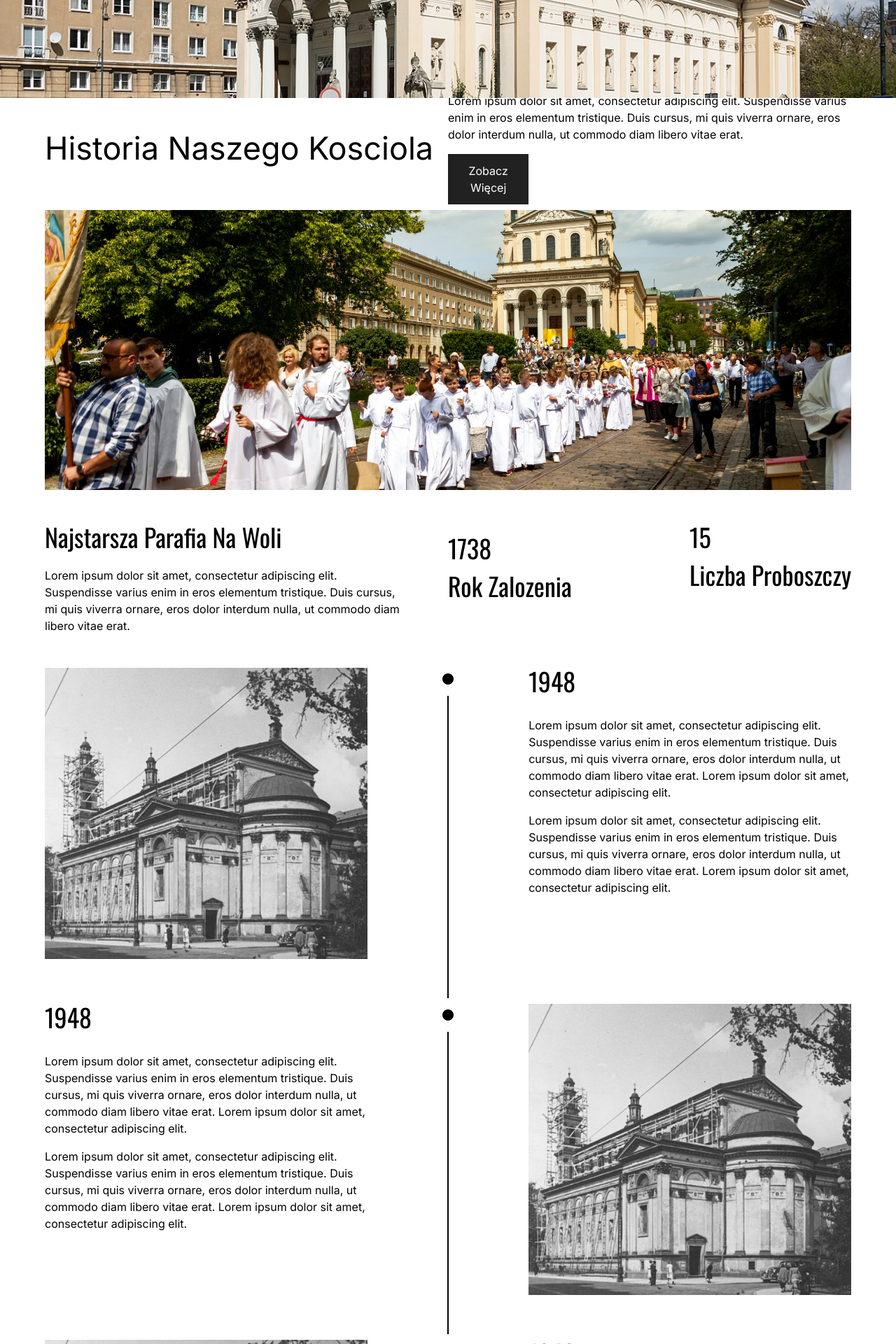
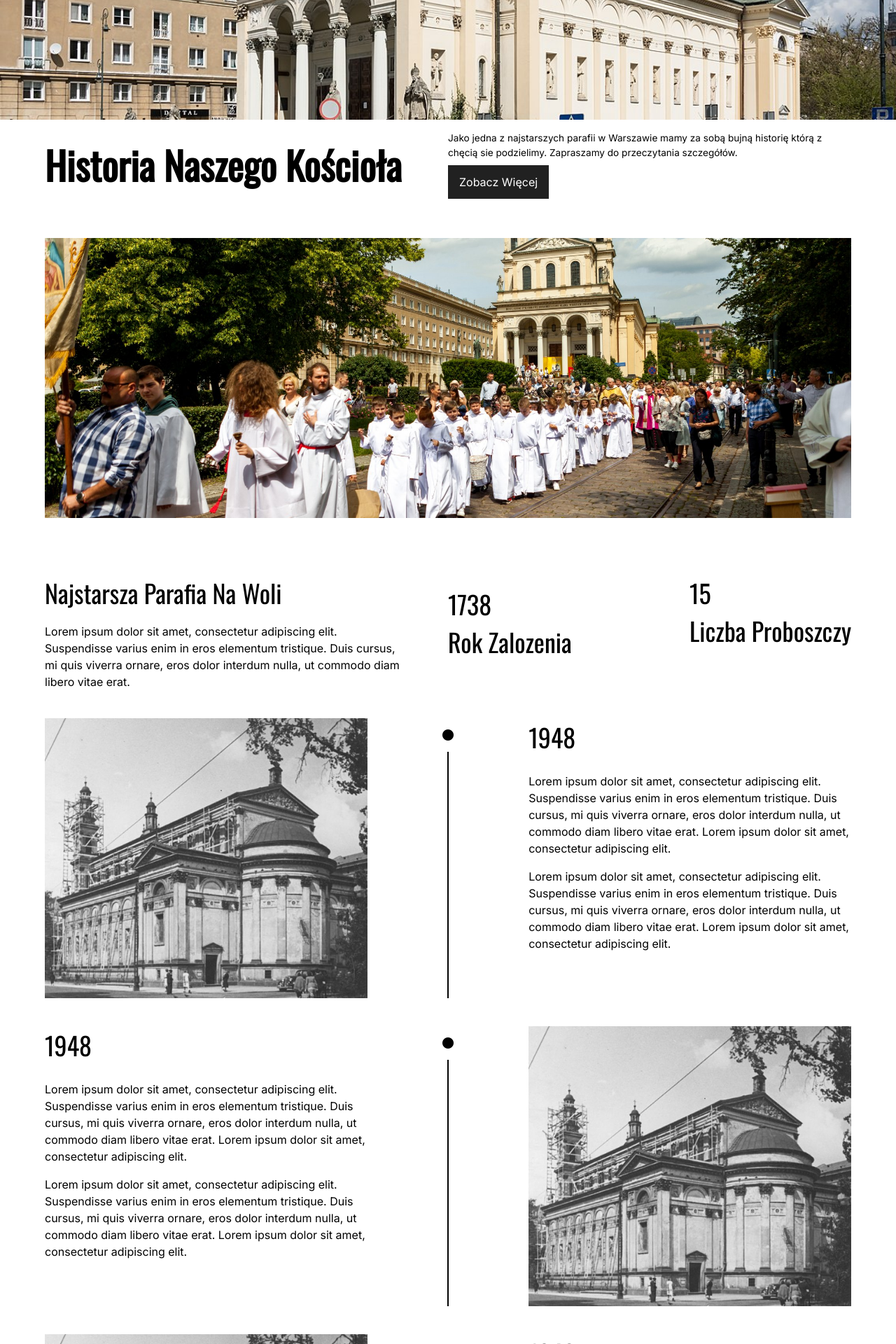
Before and after one commit to mcfilu/Parish, a Next.js app: page /parafia/historia in a window 1280 px wide. Shown: the part 500-2420 px from the top of the page at 70% size. Built offline with nearby package versions, Linux system fonts and the light colour scheme.

Commit message:
styling the historia page to be responsive

```diff
--- a/app/parafia/historia/banner.jsx
+++ b/app/parafia/historia/banner.jsx
@@ -3,7 +3,7 @@ import Image from 'next/image'
 
 const Banner = () => {
   return (
-    <div className='w-full px-[5vw] bg-white'>
+    <div className='w-full px-[5vw] bg-white py-[5vh]'>
         <div className='w-full h-[50vh] relative'>
             <Image fill objectFit='cover' alt="kosciol tlo" src="/kosciol2.jpeg" />
         </div>
--- a/app/parafia/historia/chronology.jsx
+++ b/app/parafia/historia/chronology.jsx
@@ -4,69 +4,139 @@ import '@fortawesome/fontawesome-free/css/all.min.css'
 
 const Chronology = () => {
   return (
-    <div className='w-full flex flex-col px-[5vw] my-[5vh]'>
-        <div className='flex flex-row w-full h-[60vh] justify-between'>
-            <div className='w-2/5 h-full relative '>
-                <Image className='py-[1vh] pb-[7vh]' fill objectFit='cover' alt="zdjecie historyczne" src="/Historia1.png"/>
+    <div className='w-full flex flex-col px-[3vw] md:px-[5vw] my-[5vh]'>
+        <div className='flex flex-row w-full justify-between '>
+            <div className='hidden md:flex w-2/5 h-[50vh] relative '>
+                <Image className='' fill objectFit='cover' alt="zdjecie historyczne" src="/Historia1.png"/>
             </div>
-            <div className='flex flex-col justify-center items-center'>
+            <div className='flex flex-col justify-center items-center pr-[2vw] md:pr-0'>
                 <i className='fa-solid fa-circle my-[2vh]'></i>
                 <div className='h-full border-black border-l-2'></div>
             </div>
 
-            <div className='w-2/5 h-full flex flex-col'>
-                <h2 className='text-[4.5vh] font-header2'>1948</h2>
+            <div className='w-full md:w-2/5 h-full flex flex-col'>
+                <h2 className='text-[4.5vh] font-header2 '>1948</h2>
+                <div className='flex md:hidden w-full h-[40vh] relative mt-[2vh]'>
+                    <Image className='md:py-[1vh] md:pb-[7vh]' fill objectFit='cover' alt="zdjecie historyczne" src="/Historia1.png"/>
+                </div>
                 <p className='mt-[3vh]'>Lorem ipsum dolor sit amet, consectetur adipiscing elit. Suspendisse varius enim in eros elementum tristique. Duis cursus, mi quis viverra ornare, eros dolor interdum nulla, ut commodo diam libero vitae erat. Lorem ipsum dolor sit amet, consectetur adipiscing elit. </p>
                 <p className='mt-[2vh]'>Lorem ipsum dolor sit amet, consectetur adipiscing elit. Suspendisse varius enim in eros elementum tristique. Duis cursus, mi quis viverra ornare, eros dolor interdum nulla, ut commodo diam libero vitae erat. Lorem ipsum dolor sit amet, consectetur adipiscing elit. </p>
             </div>
         </div>
 
-        <div className='flex flex-row w-full h-[60vh] justify-between'>
-            <div className='w-2/5 h-full flex flex-col'>
-                <h2 className='text-[4.5vh] font-header2'>1948</h2>
+        <div className='flex flex-row w-full justify-between mt-[5vh]'>
+
+
+        <div className='flex md:hidden flex-col justify-center items-center pr-[2vw] md:pr-0'>
+                <i className='fa-solid fa-circle my-[2vh]'></i>
+                <div className='h-full border-black border-l-2'></div>
+            </div>
+            <div className='w-full md:w-2/5 h-full flex flex-col'>
+                <h2 className='text-[4.5vh] font-header2 '>1948</h2>
+                <div className='flex md:hidden w-full h-[40vh] relative mt-[2vh]'>
+                    <Image className='md:py-[1vh] md:pb-[7vh]' fill objectFit='cover' alt="zdjecie historyczne" src="/Historia1.png"/>
+                </div>
                 <p className='mt-[3vh]'>Lorem ipsum dolor sit amet, consectetur adipiscing elit. Suspendisse varius enim in eros elementum tristique. Duis cursus, mi quis viverra ornare, eros dolor interdum nulla, ut commodo diam libero vitae erat. Lorem ipsum dolor sit amet, consectetur adipiscing elit. </p>
                 <p className='mt-[2vh]'>Lorem ipsum dolor sit amet, consectetur adipiscing elit. Suspendisse varius enim in eros elementum tristique. Duis cursus, mi quis viverra ornare, eros dolor interdum nulla, ut commodo diam libero vitae erat. Lorem ipsum dolor sit amet, consectetur adipiscing elit. </p>
             </div>
-            <div className='flex flex-col justify-center items-center'>
+            <div className='hidden md:flex flex-col justify-center items-center pr-[2vw] md:pr-0'>
                 <i className='fa-solid fa-circle my-[2vh]'></i>
                 <div className='h-full border-black border-l-2'></div>
             </div>
-            <div className='w-2/5 h-full relative '>
-                <Image className='py-[1vh] pb-[7vh]' fill objectFit='cover' alt="zdjecie historyczne" src="/Historia1.png"/>
+            <div className='hidden md:flex w-2/5 h-[50vh] relative '>
+                <Image className='' fill objectFit='cover' alt="zdjecie historyczne" src="/Historia1.png"/>
             </div>
-
         </div>
 
-        <div className='flex flex-row w-full h-[60vh] justify-between'>
-            <div className='w-2/5 h-full relative '>
-                <Image className='py-[1vh] pb-[7vh]' fill objectFit='cover' alt="zdjecie historyczne" src="/Historia1.png"/>
+
+
+
+        <div className='flex flex-row w-full justify-between mt-[5vh]'>
+            <div className='hidden md:flex w-2/5 h-[50vh] relative '>
+                <Image className='' fill objectFit='cover' alt="zdjecie historyczne" src="/Historia1.png"/>
             </div>
-            <div className='flex flex-col justify-center items-center'>
+            <div className='flex flex-col justify-center items-center pr-[2vw] md:pr-0'>
                 <i className='fa-solid fa-circle my-[2vh]'></i>
                 <div className='h-full border-black border-l-2'></div>
             </div>
 
-            <div className='w-2/5 h-full flex flex-col'>
-                <h2 className='text-[4.5vh] font-header2'>1948</h2>
+            <div className='w-full md:w-2/5 h-full flex flex-col'>
+                <h2 className='text-[4.5vh] font-header2 '>1948</h2>
+                <div className='flex md:hidden w-full h-[40vh] relative mt-[2vh]'>
+                    <Image className='md:py-[1vh] md:pb-[7vh]' fill objectFit='cover' alt="zdjecie historyczne" src="/Historia1.png"/>
+                </div>
                 <p className='mt-[3vh]'>Lorem ipsum dolor sit amet, consectetur adipiscing elit. Suspendisse varius enim in eros elementum tristique. Duis cursus, mi quis viverra ornare, eros dolor interdum nulla, ut commodo diam libero vitae erat. Lorem ipsum dolor sit amet, consectetur adipiscing elit. </p>
                 <p className='mt-[2vh]'>Lorem ipsum dolor sit amet, consectetur adipiscing elit. Suspendisse varius enim in eros elementum tristique. Duis cursus, mi quis viverra ornare, eros dolor interdum nulla, ut commodo diam libero vitae erat. Lorem ipsum dolor sit amet, consectetur adipiscing elit. </p>
             </div>
         </div>
-        <div className='flex flex-row w-full h-[60vh] justify-between'>
-            <div className='w-2/5 h-full flex flex-col'>
-                <h2 className='text-[4.5vh] font-header2'>1948</h2>
+
+        <div className='flex flex-row w-full justify-between mt-[5vh]'>
+
+        <div className='flex md:hidden flex-col justify-center items-center pr-[2vw] md:pr-0'>
+                <i className='fa-solid fa-circle my-[2vh]'></i>
+                <div className='h-full border-black border-l-2'></div>
+            </div>
+
+            <div className='w-full md:w-2/5 h-full flex flex-col'>
+                <h2 className='text-[4.5vh] font-header2 '>1948</h2>
+                <div className='flex md:hidden w-full h-[40vh] relative mt-[2vh]'>
+                    <Image className='md:py-[1vh] md:pb-[7vh]' fill objectFit='cover' alt="zdjecie historyczne" src="/Historia1.png"/>
+                </div>
                 <p className='mt-[3vh]'>Lorem ipsum dolor sit amet, consectetur adipiscing elit. Suspendisse varius enim in eros elementum tristique. Duis cursus, mi quis viverra ornare, eros dolor interdum nulla, ut commodo diam libero vitae erat. Lorem ipsum dolor sit amet, consectetur adipiscing elit. </p>
                 <p className='mt-[2vh]'>Lorem ipsum dolor sit amet, consectetur adipiscing elit. Suspendisse varius enim in eros elementum tristique. Duis cursus, mi quis viverra ornare, eros dolor interdum nulla, ut commodo diam libero vitae erat. Lorem ipsum dolor sit amet, consectetur adipiscing elit. </p>
             </div>
-            <div className='flex flex-col justify-center items-center'>
+            <div className='hidden md:flex flex-col justify-center items-center pr-[2vw] md:pr-0'>
                 <i className='fa-solid fa-circle my-[2vh]'></i>
                 <div className='h-full border-black border-l-2'></div>
             </div>
-            <div className='w-2/5 h-full relative '>
-                <Image className='py-[1vh] pb-[7vh]' fill objectFit='cover' alt="zdjecie historyczne" src="/Historia1.png"/>
+            <div className='hidden md:flex w-2/5 h-[50vh] relative '>
+                <Image className='' fill objectFit='cover' alt="zdjecie historyczne" src="/Historia1.png"/>
+            </div>
+        </div>
+
+        <div className='flex flex-row w-full justify-between mt-[5vh]'>
+            <div className='hidden md:flex w-2/5 h-[50vh] relative '>
+                <Image className='' fill objectFit='cover' alt="zdjecie historyczne" src="/Historia1.png"/>
+            </div>
+            <div className='flex flex-col justify-center items-center pr-[2vw] md:pr-0'>
+                <i className='fa-solid fa-circle my-[2vh]'></i>
+                <div className='h-full border-black border-l-2'></div>
             </div>
 
+            <div className='w-full md:w-2/5 h-full flex flex-col'>
+                <h2 className='text-[4.5vh] font-header2 '>1948</h2>
+                <div className='flex md:hidden w-full h-[40vh] relative mt-[2vh]'>
+                    <Image className='md:py-[1vh] md:pb-[7vh]' fill objectFit='cover' alt="zdjecie historyczne" src="/Historia1.png"/>
+                </div>
+                <p className='mt-[3vh]'>Lorem ipsum dolor sit amet, consectetur adipiscing elit. Suspendisse varius enim in eros elementum tristique. Duis cursus, mi quis viverra ornare, eros dolor interdum nulla, ut commodo diam libero vitae erat. Lorem ipsum dolor sit amet, consectetur adipiscing elit. </p>
+                <p className='mt-[2vh]'>Lorem ipsum dolor sit amet, consectetur adipiscing elit. Suspendisse varius enim in eros elementum tristique. Duis cursus, mi quis viverra ornare, eros dolor interdum nulla, ut commodo diam libero vitae erat. Lorem ipsum dolor sit amet, consectetur adipiscing elit. </p>
+            </div>
         </div>
+
+        <div className='flex flex-row w-full justify-between mt-[5vh]'>
+
+            <div className='flex md:hidden flex-col justify-center items-center pr-[2vw] md:pr-0'>
+                <i className='fa-solid fa-circle my-[2vh]'></i>
+                <div className='h-full border-black border-l-2'></div>
+            </div>
+
+            <div className='w-full md:w-2/5 h-full flex flex-col'>
+                <h2 className='text-[4.5vh] font-header2 '>1948</h2>
+                <div className='flex md:hidden w-full h-[40vh] relative mt-[2vh]'>
+                    <Image className='md:py-[1vh] md:pb-[7vh]' fill objectFit='cover' alt="zdjecie historyczne" src="/Historia1.png"/>
+                </div>
+                <p className='mt-[3vh]'>Lorem ipsum dolor sit amet, consectetur adipiscing elit. Suspendisse varius enim in eros elementum tristique. Duis cursus, mi quis viverra ornare, eros dolor interdum nulla, ut commodo diam libero vitae erat. Lorem ipsum dolor sit amet, consectetur adipiscing elit. </p>
+                <p className='mt-[2vh]'>Lorem ipsum dolor sit amet, consectetur adipiscing elit. Suspendisse varius enim in eros elementum tristique. Duis cursus, mi quis viverra ornare, eros dolor interdum nulla, ut commodo diam libero vitae erat. Lorem ipsum dolor sit amet, consectetur adipiscing elit. </p>
+            </div>
+            <div className='hidden md:flex flex-col justify-center items-center pr-[2vw] md:pr-0'>
+                <i className='fa-solid fa-circle my-[2vh]'></i>
+                <div className='h-full border-black border-l-2'></div>
+            </div>
+            <div className='hidden md:flex w-2/5 h-[50vh] relative '>
+                <Image className='' fill objectFit='cover' alt="zdjecie historyczne" src="/Historia1.png"/>
+            </div>
+        </div>
+
     </div>
   )
 }
--- a/app/parafia/historia/detailed.jsx
+++ b/app/parafia/historia/detailed.jsx
@@ -2,20 +2,20 @@ import React from 'react'
 
 const Detailed = () => {
   return (
-    <div className='flex flex-col w-full h-[50vh] px-[5vh] my-[5vh]'>
-        <h2 className='text-[4.5vh] font-header2 text-center'>Historia Kosciola az po dzis dzien</h2>
-        <div className='flex flex-row w-full mt-[5vh]'>
-            <div className='w-1/2 pr-[5vw]'>
+    <div className='flex flex-col w-full px-[5vh] py-[5vh]'>
+        <h2 className='text-[4.5vh] font-header2 text-center'>Historia Koscioła az po dziś dzień</h2>
+        <div className='flex flex-col md:flex-row w-full mt-[5vh]'>
+            <div className='w-full md:w-1/2 md:pr-[5vw]'>
                 <p>Lorem ipsum dolor sit amet, consectetur adipiscing elit. Suspendisse varius enim in eros elementum tristique. Duis cursus, mi quis viverra ornare, eros dolor interdum nulla, ut commodo diam libero vitae erat.</p>
-                <p>Lorem ipsum dolor sit amet, consectetur adipiscing elit. Suspendisse varius enim in eros elementum tristique. Duis cursus, mi quis viverra ornare, eros dolor interdum nulla, ut commodo diam libero vitae erat.</p>
-                <p>Lorem ipsum dolor sit amet, consectetur adipiscing elit. Suspendisse varius enim in eros elementum tristique. Duis cursus, mi quis viverra ornare, eros dolor interdum nulla, ut commodo diam libero vitae erat.</p>
-                <p>Lorem ipsum dolor sit amet, consectetur adipiscing elit. Suspendisse varius enim in eros elementum tristique. Duis cursus, mi quis viverra ornare, eros dolor interdum nulla, ut commodo diam libero vitae erat.</p>
+                <p className='mt-[1vh]'>Lorem ipsum dolor sit amet, consectetur adipiscing elit. Suspendisse varius enim in eros elementum tristique. Duis cursus, mi quis viverra ornare, eros dolor interdum nulla, ut commodo diam libero vitae erat.</p>
+                <p className='mt-[1vh]'>Lorem ipsum dolor sit amet, consectetur adipiscing elit. Suspendisse varius enim in eros elementum tristique. Duis cursus, mi quis viverra ornare, eros dolor interdum nulla, ut commodo diam libero vitae erat.</p>
+                <p className='mt-[1vh]'>Lorem ipsum dolor sit amet, consectetur adipiscing elit. Suspendisse varius enim in eros elementum tristique. Duis cursus, mi quis viverra ornare, eros dolor interdum nulla, ut commodo diam libero vitae erat.</p>
             </div>
-            <div className='w-1/2 pl-[5vw]'>
-                <p>Lorem ipsum dolor sit amet, consectetur adipiscing elit. Suspendisse varius enim in eros elementum tristique. Duis cursus, mi quis viverra ornare, eros dolor interdum nulla, ut commodo diam libero vitae erat.</p>
-                <p>Lorem ipsum dolor sit amet, consectetur adipiscing elit. Suspendisse varius enim in eros elementum tristique. Duis cursus, mi quis viverra ornare, eros dolor interdum nulla, ut commodo diam libero vitae erat.</p>
-                <p>Lorem ipsum dolor sit amet, consectetur adipiscing elit. Suspendisse varius enim in eros elementum tristique. Duis cursus, mi quis viverra ornare, eros dolor interdum nulla, ut commodo diam libero vitae erat.</p>
-                <p>Lorem ipsum dolor sit amet, consectetur adipiscing elit. Suspendisse varius enim in eros elementum tristique. Duis cursus, mi quis viverra ornare, eros dolor interdum nulla, ut commodo diam libero vitae erat.</p>
+            <div className='w-full md:w-1/2 md:pl-[5vw] mt-[5vh] md:mt-0'>
+                <p className='mt-[1vh]'>Lorem ipsum dolor sit amet, consectetur adipiscing elit. Suspendisse varius enim in eros elementum tristique. Duis cursus, mi quis viverra ornare, eros dolor interdum nulla, ut commodo diam libero vitae erat.</p>
+                <p className='mt-[1vh]'>Lorem ipsum dolor sit amet, consectetur adipiscing elit. Suspendisse varius enim in eros elementum tristique. Duis cursus, mi quis viverra ornare, eros dolor interdum nulla, ut commodo diam libero vitae erat.</p>
+                <p className='mt-[1vh]'>Lorem ipsum dolor sit amet, consectetur adipiscing elit. Suspendisse varius enim in eros elementum tristique. Duis cursus, mi quis viverra ornare, eros dolor interdum nulla, ut commodo diam libero vitae erat.</p>
+                <p className='mt-[1vh]'>Lorem ipsum dolor sit amet, consectetur adipiscing elit. Suspendisse varius enim in eros elementum tristique. Duis cursus, mi quis viverra ornare, eros dolor interdum nulla, ut commodo diam libero vitae erat.</p>
             </div>
         </div>
     </div>
--- a/app/parafia/historia/header.jsx
+++ b/app/parafia/historia/header.jsx
@@ -4,14 +4,14 @@ import Image from 'next/image'
 const Header = () => {
   return (
     <div className='flex flex-col w-full h-screen'>
-        <div className='w-full h-[80%] relative'>
+        <div className='w-full h-full relative'>
             <Image alt="ksiadz proboszcz kazanie" fill objectFit='cover' src="/kosciol.jpg"/>
         </div>
-        <div className='bg-white w-full h-[20%] flex flex-row px-[5vw] pb-[3vh] pt-[1vh] items-center justify-between'>
-            <h1 className='text-[45px]'>Historia Naszego Kosciola</h1>
-            <div className='w-[50%] h-full flex flex-col justify-center'>
-                <p>Lorem ipsum dolor sit amet, consectetur adipiscing elit. Suspendisse varius enim in eros elementum tristique. Duis cursus, mi quis viverra ornare, eros dolor interdum nulla, ut commodo diam libero vitae erat.</p>
-                <button className='bg-dark text-white px-4 py-3 w-[20%] mt-[2vh]'>Zobacz Więcej</button>
+        <div className='bg-white w-full flex flex-col md:flex-row px-[5vw] md:py-[2vh] pt-[0] pb-[1vh] items-start md:items-center justify-between'>
+            <h1 className='text-[55px] font-header2 font-bold text-black'>Historia Naszego Kościoła</h1>
+            <div className='w-full md:w-[50%] h-full flex flex-col justify-center items-start'>
+                <p className='text-black text-[1.7vh]'>Jako jedna z najstarszych parafii w Warszawie mamy za sobą bujną historię którą z chęcią sie podzielimy. Zapraszamy do przeczytania szczegółów.</p>
+                <button className='bg-dark text-white px-4 py-3 mt-[1vh]'>Zobacz Więcej</button>
             </div>
         </div>
     </div>
```
Also changed, not shown: app/parafia/historia/gallery.jsx (+6 -6 lines), app/parafia/historia/oldest.jsx (+16 -4 lines).
